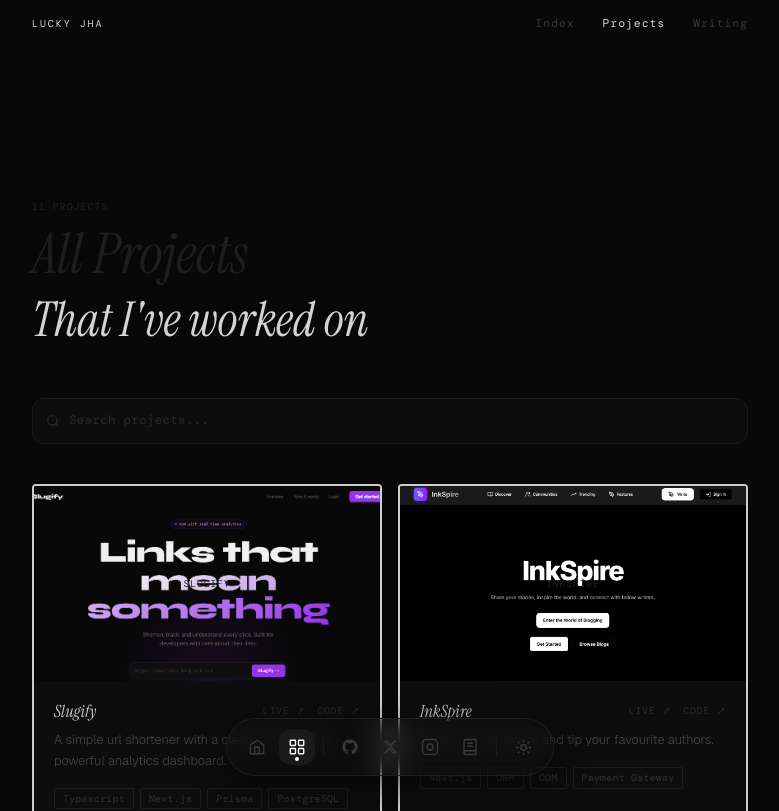
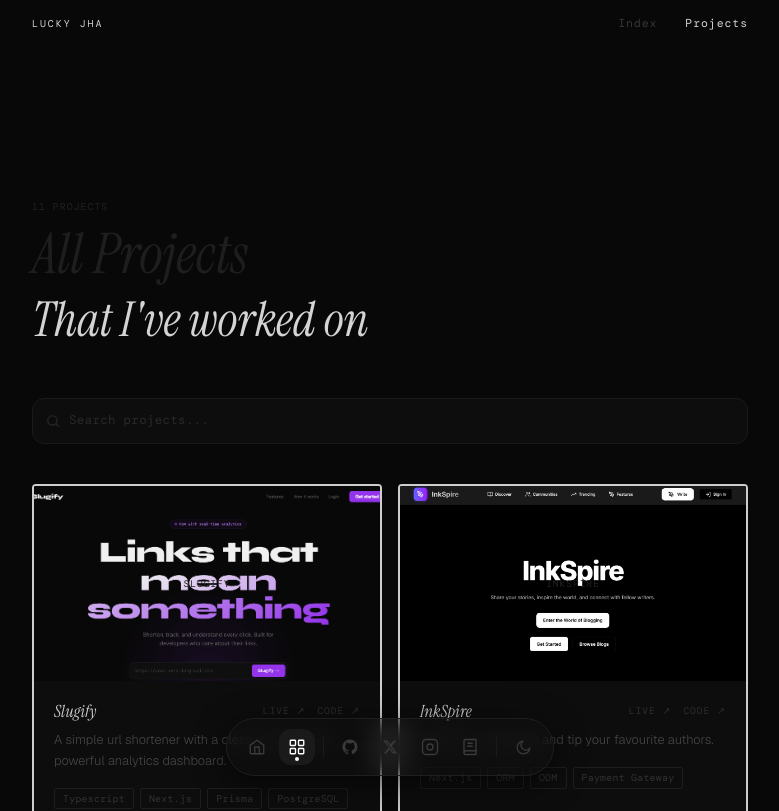
Before and after one commit to jhalucky/portfolio, a Next.js app: page /projects in a window 1280 px wide. Shown: the top 811 px of the page, without its empty margins (250-1029 px from the left). Built offline with nearby package versions, Linux system fonts and the light colour scheme; a web font is replaced by a local one.

Commit message:
features

```diff
--- a/app/components/ContribGraph.tsx
+++ b/app/components/ContribGraph.tsx
@@ -6,8 +6,7 @@ export default async function ContribGraph() {
 
   if (weeks.length === 0) return null;
 
-  // Show last 26 weeks for compact display
-  const displayWeeks = weeks.slice(-26);
+  const displayWeeks = weeks;
 
   return (
     <div>
@@ -20,7 +19,7 @@ export default async function ContribGraph() {
         </span>
       </div>
 
-      <div className="overflow-x-auto">
+      <div className="overflow-x-auto pb-2">
         <div className="contrib-grid min-w-max">
           {displayWeeks.map((week, wi) => (
             <div key={wi} className="contrib-week">
--- a/app/components/DockNav.tsx
+++ b/app/components/DockNav.tsx
@@ -5,7 +5,10 @@ import { useEffect, useState } from "react";
 
 export default function DockNav() {
   const path = usePathname();
-  const [dark, setDark] = useState(true);
+  const [dark, setDark] = useState(() => {
+  if (typeof window === "undefined") return false;
+  return localStorage.getItem("theme") === "dark";
+});
 
   useEffect(() => {
     const saved = localStorage.getItem("theme");
--- a/app/components/Navbar.tsx
+++ b/app/components/Navbar.tsx
@@ -6,7 +6,6 @@ import { useState, useEffect } from "react";
 const links = [
   { href: "/", label: "Index" },
   { href: "/projects", label: "Projects" },
-  { href: "/blog", label: "Writing" },
 ];
 
 export default function Navbar() {
--- a/app/globals.css
+++ b/app/globals.css
@@ -132,3 +132,9 @@ html.light .p-card {
   border-color: #e8e8e8;
   background: #fff;
 }
+
+html.light .contrib-day                  { background: #e8e8e8; }
+html.light .contrib-day[data-level="1"]  { background: #bdbdbd; }
+html.light .contrib-day[data-level="2"]  { background: #868686; }
+html.light .contrib-day[data-level="3"]  { background: #4a4a4a; }
+html.light .contrib-day[data-level="4"]  { background: #0a0a0a; }
--- a/app/layout.tsx
+++ b/app/layout.tsx
@@ -22,6 +22,17 @@ export const metadata: Metadata = {
 export default function RootLayout({ children }: { children: React.ReactNode }) {
   return (
     <html lang="en">
+      <head>
+<script dangerouslySetInnerHTML={{
+  __html: `
+    (function() {
+      const theme = localStorage.getItem('theme') || 'light';
+      if (theme === 'dark') document.documentElement.classList.add('dark');
+      else document.documentElement.classList.remove('dark');
+    })();
+  `
+}} />
+      </head>
       <body>
         <Navbar />
         {children}
--- a/app/page.tsx
+++ b/app/page.tsx
@@ -124,7 +124,7 @@ export default function Home() {
   </div>
       </section>
 
-      {/* ── WRITING ── */}
+      {/* ── WRITING ──
       <section className="mb-20">
         <div className="flex items-baseline justify-between mb-8">
           <SectionHeader index="04" label="Writing" />
@@ -157,7 +157,7 @@ export default function Home() {
             </Link>
           ))}
         </div>
-      </section>
+      </section> */}
 
       {/* ── CONTACT ── */}
       <ContactForm />
```
